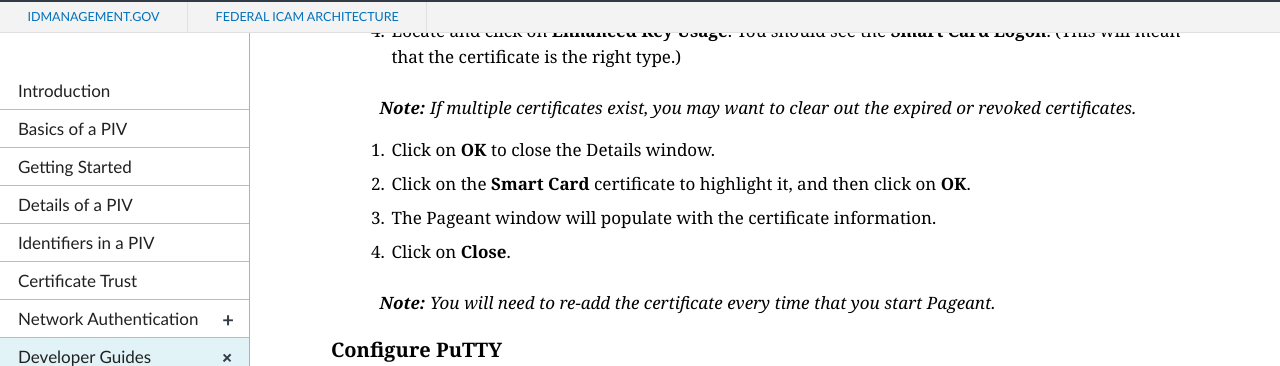
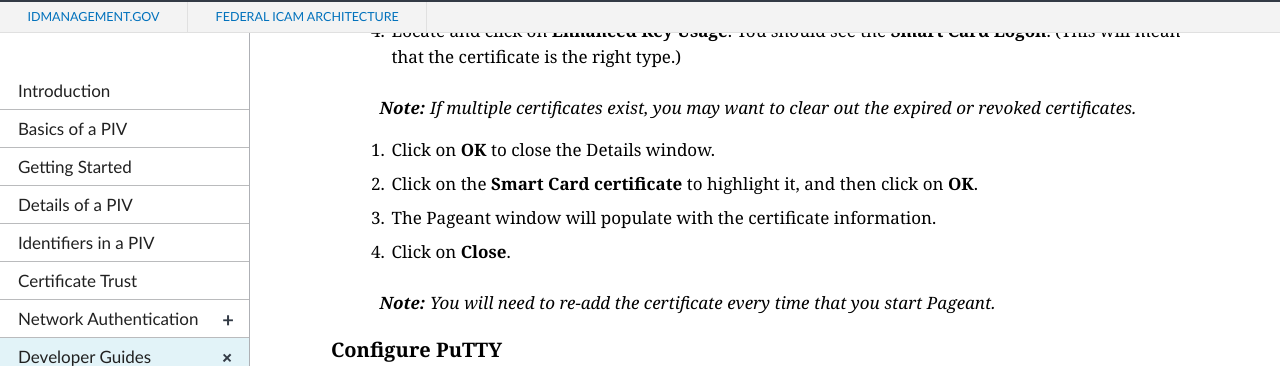
Before and after one commit to GSA/piv-guides, a Jekyll site: the page built from _devconfig/ssh.md, in a window 1280 px wide and 900 px high, scrolled down 1455 px. Shown: the part 88-454 px from the top of the window. Built offline with Jekyll 4.4.1, drawn with Linux system fonts in a browser that asks for light colours; nearby versions of some CDN libraries.

Commit message:
Update ssh.md

```diff
--- a/_devconfig/ssh.md
+++ b/_devconfig/ssh.md
@@ -47,7 +47,7 @@ For those professionals who use Windows-based systems, **PuTTY** allows for remo
 > _**Note:** If multiple certificates exist, you may want to clear out the expired or revoked certificates._
 
 9. Click on **OK** to close the Details window.
-10. Click on the **Smart Card** certificate to highlight it, and then click on **OK**.
+10. Click on the **Smart Card certificate** to highlight it, and then click on **OK**.
 11. The Pageant window will populate with the certificate information.
 12. Click on **Close**.
 
```
